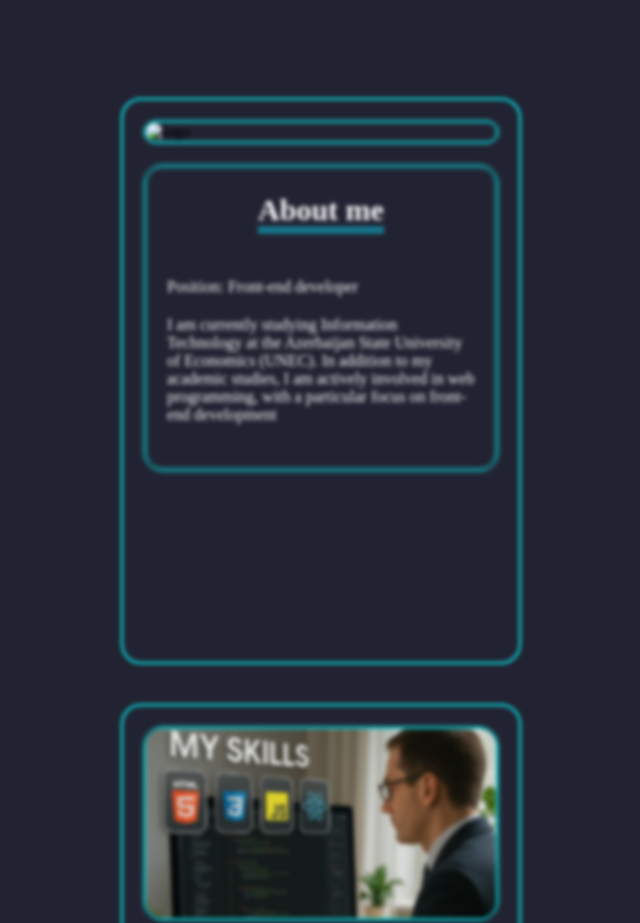
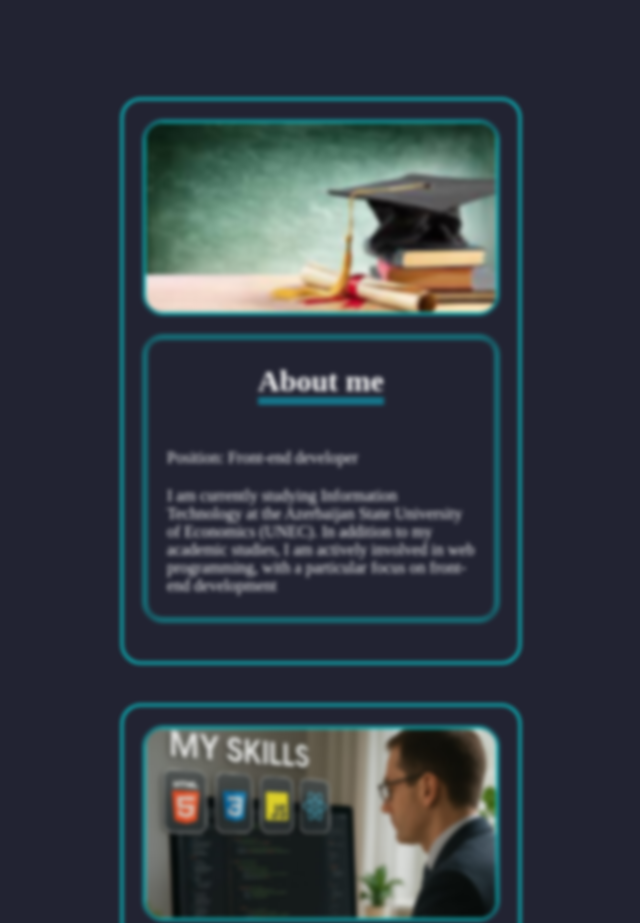
Before and after one commit to Togrul302007/My_Demo_Portfolio, a plain HTML site: page index.html in a window 1280 px wide. Shown: the part 1120-2043 px from the top of the page, without its empty margins (339-979 px from the left). Drawn offline with Linux system fonts and the light colour scheme; a script that the page names is missing.

Commit message:
Update index.html

```diff
--- a/index.html
+++ b/index.html
@@ -77,7 +77,7 @@
             <div class="second">
                 <div class="card k1">
                     <div class="img c1">
-                        <img src="pics/image/12342345hv.jpg" alt="logo">
+                        <img src="pics/12342345hv.jpg" alt="logo">
                     </div>
                     <div class="plar">
                         <div class="mia"><h1>About me</h1></div>
```
